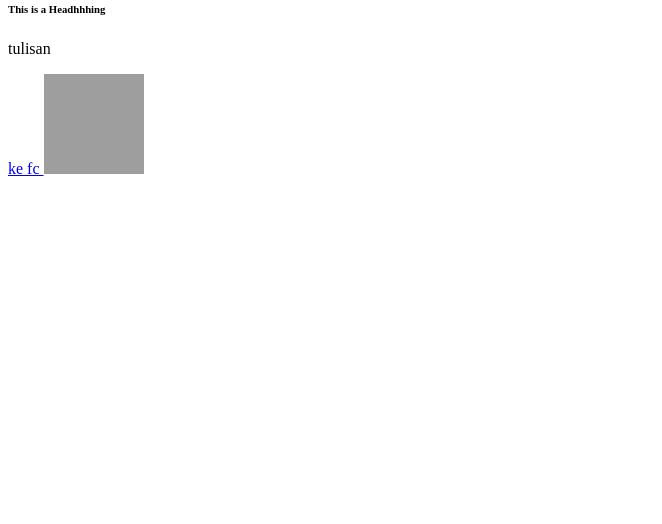
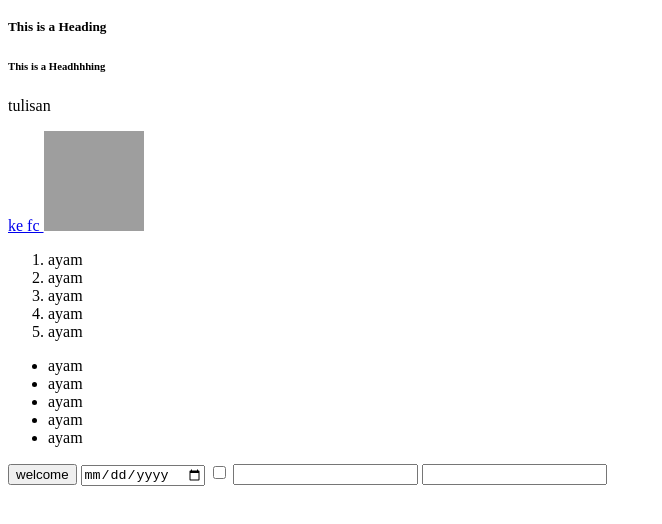
Before and after one commit to HeriansyahNainggolan/Belajar_HTML, a plain HTML site: page about.html in a window 1280 px wide. Shown: the part 260-784 px from the top of the page, without its empty margins (0-662 px from the left). Drawn offline with Linux system fonts and the light colour scheme; grey boxes are pictures that could not be loaded.

```diff
--- a/about.html
+++ b/about.html
@@ -6,6 +6,7 @@
 <body>
 
 <h1>This is a Heading</h1>
+<br><br>
 <h1>This is a Heading</h1>
 <h3>This is a Heading</h3>
 <h4>This is a Heading</h4>
@@ -16,5 +17,25 @@
 <a target="new_blank" href = "https://www.facebook.com">ke fc </a>
 <img src = "http://2.bp.blogspot.com/-1Io3HSEQJSU/VJwjWje-YRI/AAAAAAAACkw/JjU2wHo5LZ4/s1600/Samsung-Galaxy-S.jpg" height="100opx" width ="100px" />
 
+<ol>
+    <li>ayam</li>
+    <li>ayam</li>
+    <li>ayam</li>
+    <li>ayam</li>
+    <li>ayam</li>
+</ol>
+<ul>
+    <li>ayam</li>
+    <li>ayam</li>
+    <li>ayam</li>
+    <li>ayam</li>
+    <li>ayam</li>
+</ul>
+
+<button>welcome</button>
+<input type="date">
+<input type="checkbox">
+<input type="text">
+<input type="number">
 </body>
 </html>
```
Also changed, not shown: index.html (+1 -1 lines).
